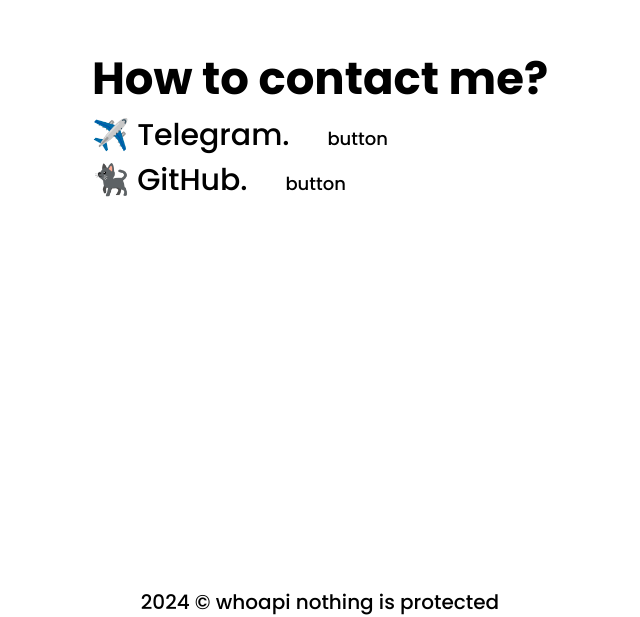
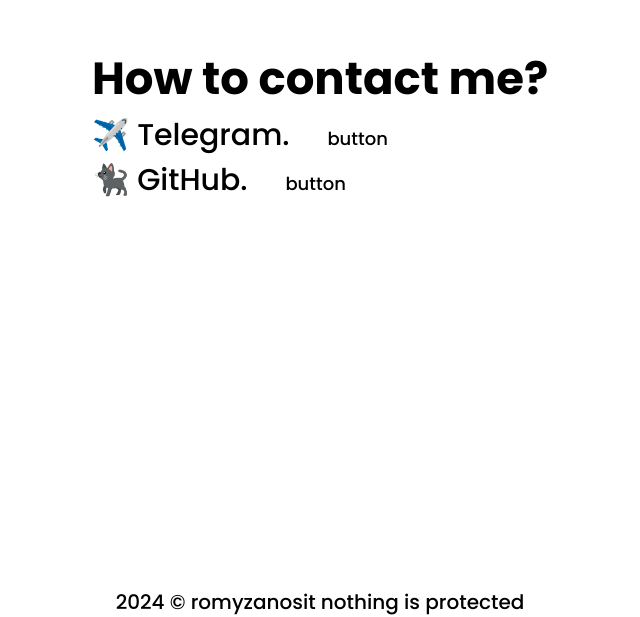
Before and after one commit to romyzanosit/romaz, a plain HTML site: page index.html in a window 1280 px wide. Shown: the part 1668-2285 px from the top of the page, without its empty margins (320-960 px from the left). Drawn offline with Linux system fonts and the light colour scheme; a script that the page names is missing.

Commit message:
Update index.html

```diff
--- a/index.html
+++ b/index.html
@@ -48,7 +48,7 @@
         </div>
     </main>
     <footer>
-        <p>2024 © whoapi nothing is protected</p>
+        <p>2024 © romyzanosit nothing is protected</p>
     </footer>
     <script src="./script.js"></script>
 </body>
```
